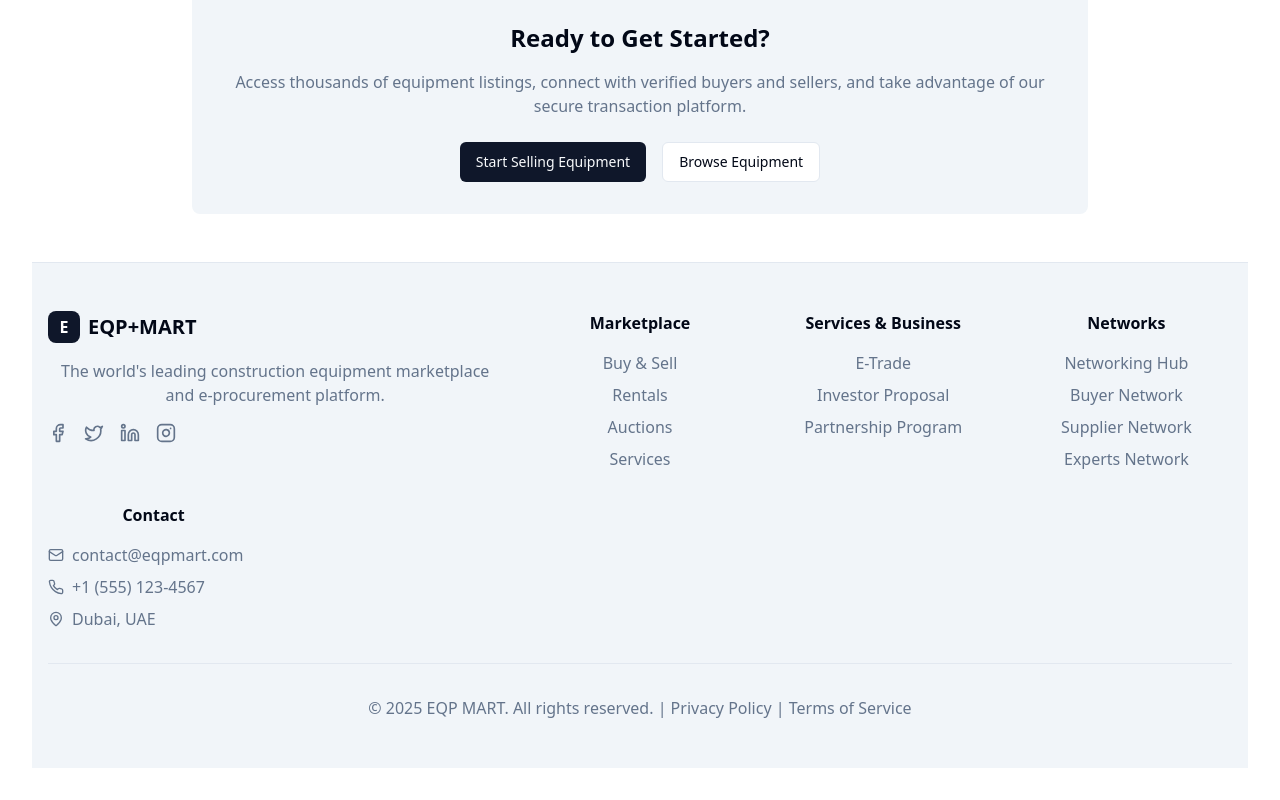
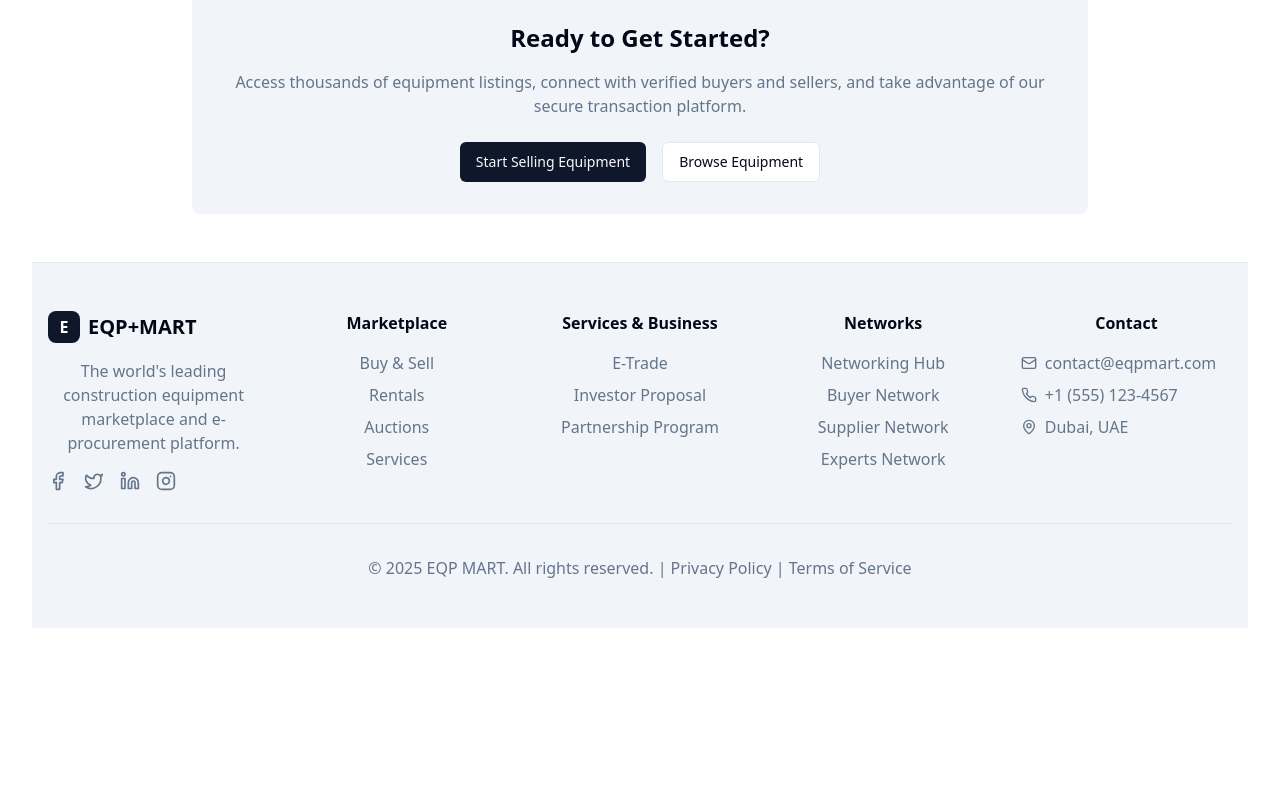
Before and after one commit to qataranbu-spec/equipmart, a React (Vite) app: page /login in a window 1280 px wide. Shown: the part 651-1451 px from the top of the page. After the commit the page ends 1311 px from the top, so only its background shows below. Built offline with nearby package versions, Linux system fonts and the light colour scheme.

Commit message:
Adjust footer column grid
Reduce the width of the footer columns to accommodate the contact information in the same row.

```diff
--- a/src/components/layout/Footer.tsx
+++ b/src/components/layout/Footer.tsx
@@ -6,7 +6,7 @@ const Footer = () => {
       <div className="container mx-auto px-4 py-12">
         <div className="grid grid-cols-1 md:grid-cols-2 lg:grid-cols-5 gap-8">
           {/* Company Info */}
-          <div className="lg:col-span-2">
+          <div>
             <div className="flex items-center space-x-2 mb-4">
               <div className="w-8 h-8 bg-primary rounded-lg flex items-center justify-center">
                 <span className="text-white font-bold">E</span>
```
